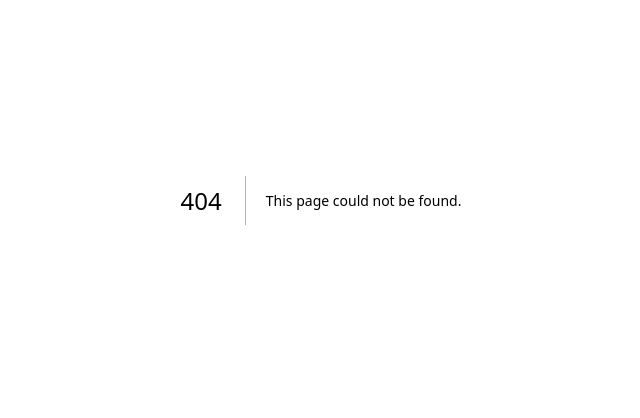
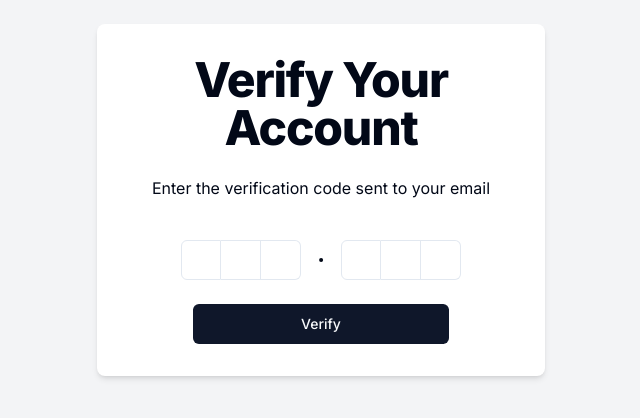
Before and after one commit to abdulrafay-07/anonymous-messages-app, a Next.js app: page /verify/1 in a window 1280 px wide. Before the commit this address had no page. Shown: the part 200-618 px from the top of the page, without its empty margins (319-959 px from the left). Built offline with nearby package versions, Linux system fonts and the light colour scheme.

Commit message:
add verification page route

```diff
--- a/app/(auth)/signup/page.tsx
+++ b/app/(auth)/signup/page.tsx
@@ -86,11 +86,10 @@
             router.replace(`/verify/${username}`);
         } catch (error) {
             const axiosError = error as AxiosError<ApiResponse>;
-            const errorMessage = axiosError.response?.data.message;
 
             toast({
                 title: "Signup Failed",
-                description: errorMessage,
+                description: axiosError.response?.data.message,
                 variant: "destructive",
             });
         } finally {
@@ -99,7 +98,7 @@
     };
 
     return (
-        <div className="flex justify-center items-center min-h-screen bg-gray-100">
+        <div className="flex justify-center items-center min-h-screen bg-gray-100 py-8">
             <div className="w-full max-w-md p-8 space-y-8 bg-white rounded-lg shadow-md">
                 <div className="text-center">
                     <h1 className="text-4xl font-extrabold tracking-tight lg:text-5xl mb-6">
--- /dev/null
+++ b/app/(auth)/verify/[username]/page.tsx
@@ -0,0 +1,117 @@
+'use client'
+
+import { useParams, useRouter } from "next/navigation";
+
+import { useForm } from "react-hook-form";
+import { verifySchema } from "@/schemas/verify";
+import { zodResolver } from "@hookform/resolvers/zod";
+import { z } from "zod";
+import axios, { AxiosError } from "axios";
+import { ApiResponse } from "@/types/api-response";
+
+import {
+    Form,
+    FormControl,
+    FormField,
+    FormItem,
+    FormMessage,
+} from "@/components/ui/form";
+import {
+    InputOTP,
+    InputOTPGroup,
+    InputOTPSeparator,
+    InputOTPSlot,
+} from "@/components/ui/input-otp";
+import { Button } from "@/components/ui/button";
+import { useToast } from "@/components/ui/use-toast";
+
+const VerifyAccount = () => {
+    const router = useRouter();
+    const params = useParams<{username: string}>();
+
+    const { toast } = useToast();
+
+    const form = useForm<z.infer<typeof verifySchema>>({
+        resolver: zodResolver(verifySchema),
+        defaultValues: {
+            code: "",
+        },
+    });
+
+    const onSubmit = async (data: z.infer<typeof verifySchema>) => {
+        try {
+            const response = await axios.post("/api/verify-code", {
+                username: params.username,
+                otp: data.code,
+            });
+
+            if (response.data.success) {
+                toast({
+                    title: "Success",
+                    description: response.data.message,
+                });
+                router.replace("/signin");
+            } else {
+                throw new Error(response.data.message);
+            };
+        } catch (error) {
+            const axiosError = error as AxiosError<ApiResponse>;
+
+            toast({
+                title: "Verification failed",
+                description: axiosError.response?.data.message,
+                variant: "destructive",
+            });
+        };
+    };
+
+    return (
+        <div className="flex justify-center items-center min-h-screen bg-gray-100">
+            <div className="w-full max-w-md p-8 space-y-8 bg-white rounded-lg shadow-md">
+                <div className="text-center">
+                    <h1 className="text-4xl font-extrabold tracking-tight lg:text-5xl mb-6">
+                        Verify Your Account
+                    </h1>
+                    <p className="mb-4">
+                        Enter the verification code sent to your email
+                    </p>
+                </div>
+                <Form {...form}>
+                    <form onSubmit={form.handleSubmit(onSubmit)} className="space-y-6">
+                        <FormField
+                            name="code"
+                            control={form.control}
+                            render={({ field }) => (
+                                <FormItem className="flex justify-center">
+                                    <FormControl>
+                                        <InputOTP maxLength={6} {...field}>
+                                            <InputOTPGroup>
+                                                <InputOTPSlot index={0} />
+                                                <InputOTPSlot index={1} />
+                                                <InputOTPSlot index={2} />
+                                            </InputOTPGroup>
+                                            <InputOTPSeparator />
+                                            <InputOTPGroup>
+                                                <InputOTPSlot index={3} />
+                                                <InputOTPSlot index={4} />
+                                                <InputOTPSlot index={5} />
+                                            </InputOTPGroup>
+                                        </InputOTP>
+                                    </FormControl>
+                                    <FormMessage />
+                                </FormItem>
+                            )}
+                        />
+                        <div className="w-full flex justify-center">
+                            <Button type="submit" className="w-2/3">
+                                Verify
+                            </Button>
+                        </div>
+                    </form>
+                </Form>
+            </div>
+        </div>
+    )
+};
+
+export default VerifyAccount;
--- /dev/null
+++ b/components/ui/input-otp.tsx
@@ -0,0 +1,71 @@
+"use client"
+
+import * as React from "react"
+import { OTPInput, OTPInputContext } from "input-otp"
+import { Dot } from "lucide-react"
+
+import { cn } from "@/lib/utils"
+
+const InputOTP = React.forwardRef<
+  React.ElementRef<typeof OTPInput>,
+  React.ComponentPropsWithoutRef<typeof OTPInput>
+>(({ className, containerClassName, ...props }, ref) => (
+  <OTPInput
+    ref={ref}
+    containerClassName={cn(
+      "flex items-center gap-2 has-[:disabled]:opacity-50",
+      containerClassName
+    )}
+    className={cn("disabled:cursor-not-allowed", className)}
+    {...props}
+  />
+))
+InputOTP.displayName = "InputOTP"
+
+const InputOTPGroup = React.forwardRef<
+  React.ElementRef<"div">,
+  React.ComponentPropsWithoutRef<"div">
+>(({ className, ...props }, ref) => (
+  <div ref={ref} className={cn("flex items-center", className)} {...props} />
+))
+InputOTPGroup.displayName = "InputOTPGroup"
+
+const InputOTPSlot = React.forwardRef<
+  React.ElementRef<"div">,
+  React.ComponentPropsWithoutRef<"div"> & { index: number }
+>(({ index, className, ...props }, ref) => {
+  const inputOTPContext = React.useContext(OTPInputContext)
+  const { char, hasFakeCaret, isActive } = inputOTPContext.slots[index]
+
+  return (
+    <div
+      ref={ref}
+      className={cn(
+        "relative flex h-10 w-10 items-center justify-center border-y border-r border-input text-sm transition-all first:rounded-l-md first:border-l last:rounded-r-md",
+        isActive && "z-10 ring-2 ring-ring ring-offset-background",
+        className
+      )}
+      {...props}
+    >
+      {char}
+      {hasFakeCaret && (
+        <div className="pointer-events-none absolute inset-0 flex items-center justify-center">
+          <div className="h-4 w-px animate-caret-blink bg-foreground duration-1000" />
+        </div>
+      )}
+    </div>
+  )
+})
+InputOTPSlot.displayName = "InputOTPSlot"
+
+const InputOTPSeparator = React.forwardRef<
+  React.ElementRef<"div">,
+  React.ComponentPropsWithoutRef<"div">
+>(({ ...props }, ref) => (
+  <div ref={ref} role="separator" {...props}>
+    <Dot />
+  </div>
+))
+InputOTPSeparator.displayName = "InputOTPSeparator"
+
+export { InputOTP, InputOTPGroup, InputOTPSlot, InputOTPSeparator }
--- a/package.json
+++ b/package.json
@@ -20,6 +20,7 @@
     "bcryptjs": "^2.4.3",
     "class-variance-authority": "^0.7.0",
     "clsx": "^2.1.1",
+    "input-otp": "^1.2.4",
     "lucide-react": "^0.407.0",
     "mongoose": "^8.4.3",
     "next": "14.2.4",
```
Also changed, not shown: 2 other files (tests, documents, lock files or other folders).
